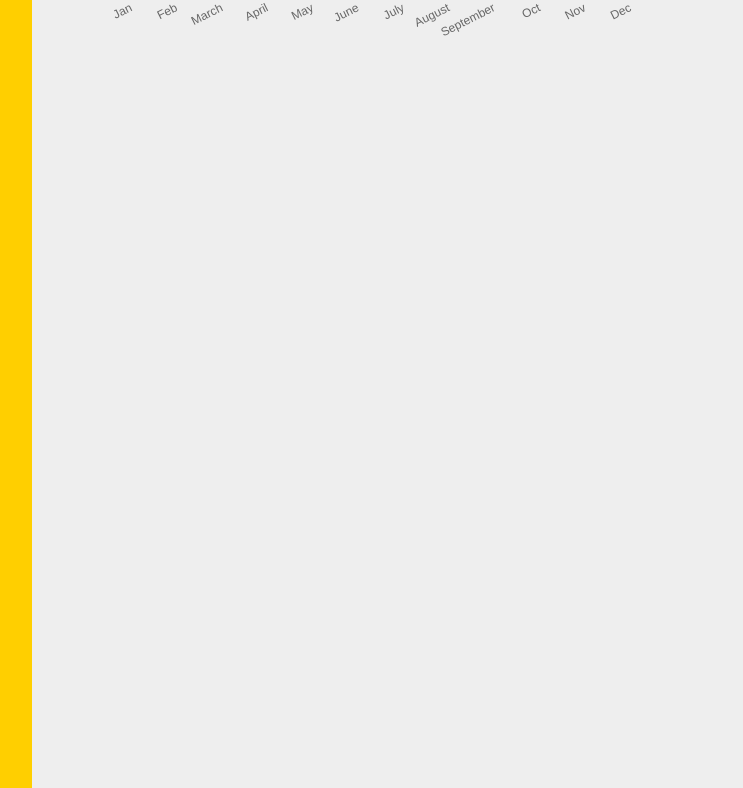
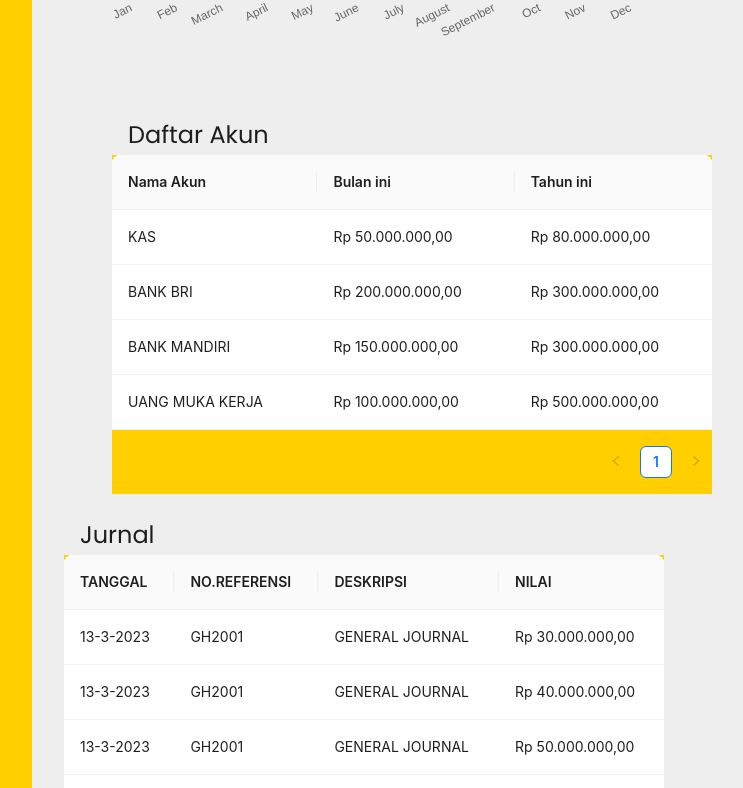
Before and after one commit to danu999/migas-accounting-fe, a Next.js app: page /dashboard in a window 1280 px wide. Shown: the part 2252-3040 px from the top of the page, without its empty margins (288-1031 px from the left). Built offline with nearby package versions, Linux system fonts and the light colour scheme.

Commit message:
Update-Table-Dataaakun-Jurnal

```diff
--- /dev/null
+++ b/components/TableDataakun.js
@@ -0,0 +1,70 @@
+import { Table, Typography } from "antd";
+import styles from "@/styles/Chart.module.css";
+
+const columns = [
+  {
+    title: "Nama Akun",
+    dataIndex: "namaakun",
+    key: "nameakun",
+    // render: text => <a>{text}</a>,
+  },
+  {
+    title: "Bulan ini",
+    dataIndex: "bulanini",
+    key: "bulanini",
+  },
+  {
+    title: "Tahun ini",
+    dataIndex: "tahunini",
+    key: "tahunini",
+  },
+];
+const data = [
+  {
+    key: "1",
+    namaakun: "KAS",
+    bulanini: "Rp 50.000.000,00",
+    tahunini: "Rp 80.000.000,00",
+  },
+  {
+    key: "2",
+    namaakun: "BANK BRI",
+    bulanini: "Rp 200.000.000,00",
+    tahunini: "Rp 300.000.000,00",
+  },
+  {
+    key: "3",
+    namaakun: "BANK MANDIRI",
+    bulanini: "Rp 150.000.000,00",
+    tahunini: "Rp 300.000.000,00",
+  },
+  {
+    key: "4",
+    namaakun: "UANG MUKA KERJA",
+    bulanini: "Rp 100.000.000,00",
+    tahunini: "Rp 500.000.000,00",
+  },
+];
+const Tabledataakun = () => (
+  <div
+    className='all__chart'
+    style={{
+      width: "600px",
+      height: "400px",
+      paddingTop: "7rem",
+      marginLeft: "3rem",
+    }}
+  >
+    <Typography className={styles.typography}>Daftar Akun</Typography>
+    <Table
+      columns={columns}
+      dataSource={data}
+      style={{
+        width: "43rem",
+        backgroundColor: "#ffcf00",
+      }}
+    ></Table>
+  </div>
+);
+
+export default Tabledataakun;
--- /dev/null
+++ b/components/TableJurnal.js
@@ -0,0 +1,86 @@
+import { Table, Typography } from "antd";
+import styles from "@/styles/Chart.module.css";
+
+const columns = [
+  {
+    title: "TANGGAL",
+    dataIndex: "tanggal",
+    key: "tanggal",
+    // render: text => <a>{text}</a>,
+  },
+  {
+    title: "NO.REFERENSI",
+    dataIndex: "noreferensi",
+    key: "noreferensi",
+  },
+  {
+    title: "DESKRIPSI",
+    dataIndex: "deskripsi",
+    key: "deskripsi",
+  },
+  {
+    title: "NILAI",
+    dataIndex: "nilai",
+    key: "nilai",
+  },
+];
+const data = [
+  {
+    key: "1",
+    tanggal: "13-3-2023",
+    noreferensi: "GH2001",
+    deskripsi: "GENERAL JOURNAL",
+    nilai: "Rp 30.000.000,00",
+  },
+  {
+    key: "2",
+    tanggal: "13-3-2023",
+    noreferensi: "GH2001",
+    deskripsi: "GENERAL JOURNAL",
+    nilai: "Rp 40.000.000,00",
+  },
+  {
+    key: "3",
+    tanggal: "13-3-2023",
+    noreferensi: "GH2001",
+    deskripsi: "GENERAL JOURNAL",
+    nilai: "Rp 50.000.000,00",
+  },
+  {
+    key: "4",
+    tanggal: "13-3-2023",
+    noreferensi: "GH2001",
+    deskripsi: "GENERAL JOURNAL",
+    nilai: "Rp 60.000.000,00",
+  },
+  {
+    key: "5",
+    tanggal: "13-3-2023",
+    noreferensi: "GH2001",
+    deskripsi: "GENERAL JOURNAL",
+    nilai: "Rp 40.000.000,00",
+  },
+];
+
+const TableJurnal = () => (
+  <div
+    className='all__chart'
+    style={{
+      width: "600px",
+      height: "400px",
+      paddingTop: "7rem",
+    }}
+  >
+    <Typography className={styles.typography}>Jurnal</Typography>
+    <Table
+      columns={columns}
+      dataSource={data}
+      style={{
+        width: "43rem",
+        backgroundColor: "#ffcf00",
+      }}
+    ></Table>
+  </div>
+);
+
+export default TableJurnal;
--- a/pages/dashboard.js
+++ b/pages/dashboard.js
@@ -6,6 +6,8 @@ import Chartlabarugi from "@/components/ChartLabarugi.js";
 import Chartneraca from "@/components/ChartNeraca.js";
 import Chartneracalajur from "@/components/ChartNeracalajur.js";
 import Chartaruskas from "@/components/ChartAruskas.js";
+import Tabledataakun from "@/components/TableDataakun.js";
+import Tablejurnal from "@/components/TableJurnal.js";
 import { Card, Space, Statistic, Col, Row } from "antd";
 import {
   ArrowUpOutlined,
@@ -172,6 +174,8 @@ const Dashboard = () => {
       <Chartneraca />
       <Chartneracalajur />
       <Chartaruskas />
+      <Tabledataakun />
+      <Tablejurnal />
     </Layout>
   );
 };
```
